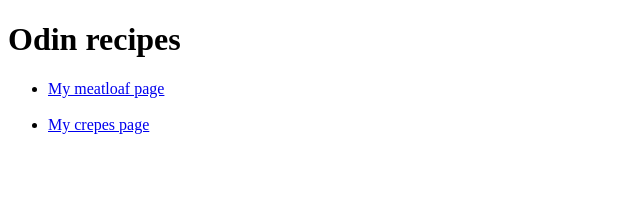
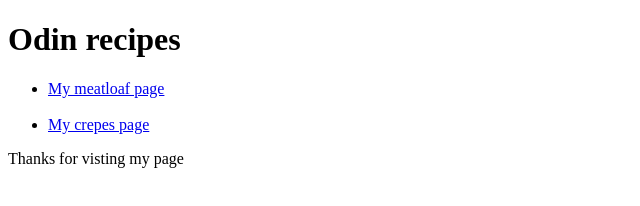
Before and after one commit to mofford/Odin--receipes-repeat, a plain HTML site: page index.html in a window 1280 px wide. Shown: the whole page, without its empty margins (0-640 px from the left). Drawn offline with Linux system fonts and the light colour scheme.

Commit message:
index.html

```diff
--- a/index.html
+++ b/index.html
@@ -12,6 +12,7 @@
 
             <li><a href="./recipes/crepes.html">My crepes page</a></li>
         </ul>
+        <p>Thanks for visting my page</p>
 
 
     </body>
```
Also changed, not shown: recipes/images-folder/baicrepes.jpg (added).
